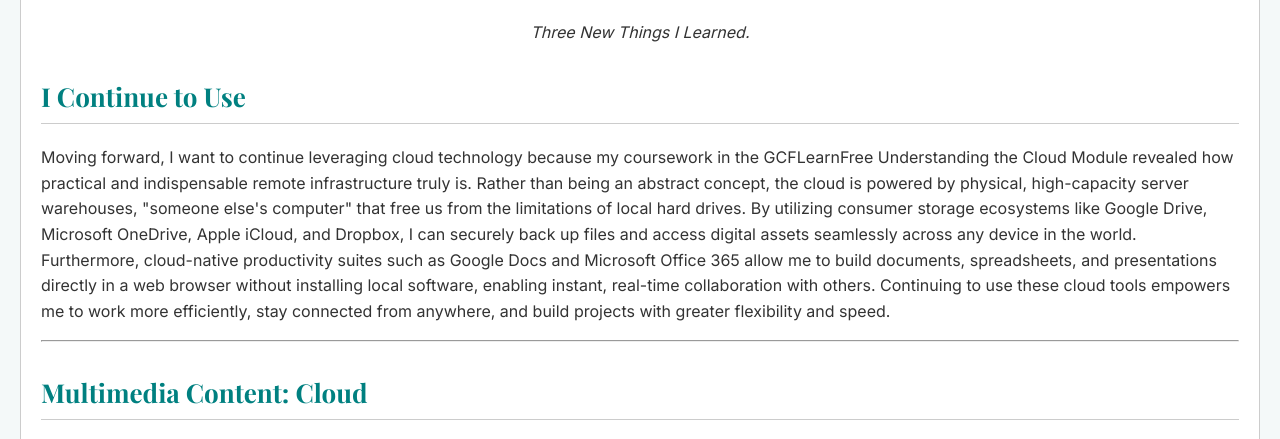
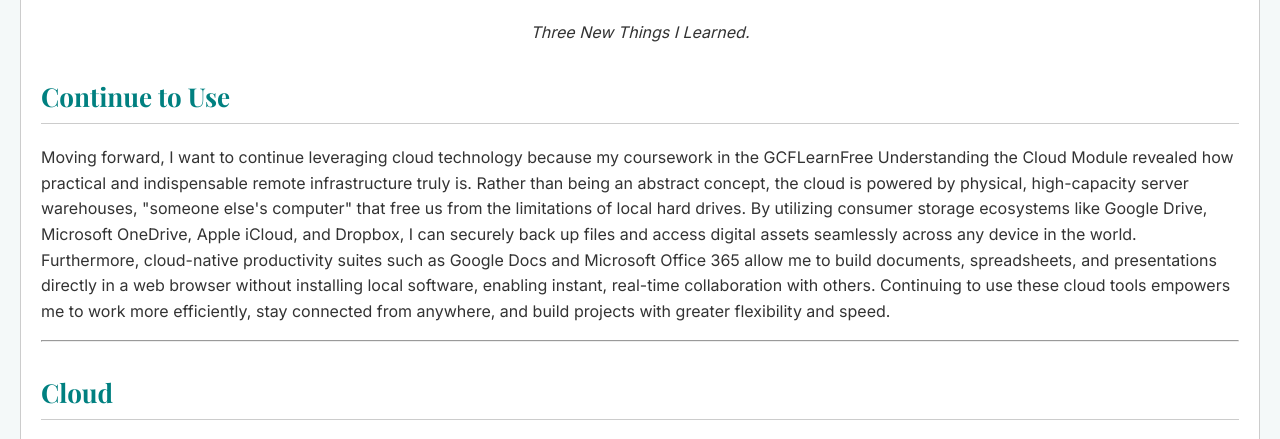
Before and after one commit to AyeshaTaufique/Ayesha, a plain HTML site: page index.html in a window 1280 px wide. Shown: the part 3386-3825 px from the top of the page. Drawn offline with nearby package versions, Linux system fonts and the light colour scheme.

Commit message:
Fix HTML formatting and restore original content

```diff
--- a/index.html
+++ b/index.html
@@ -111,13 +111,13 @@
             <p><i>Three New Things I Learned.</i></p>
         </div>
 
-        <h2>I Continue to Use </h2>
+        <h2>Continue to Use </h2>
             <p>
                 Moving forward, I want to continue leveraging cloud technology because my coursework in the GCFLearnFree Understanding the Cloud Module revealed how practical and indispensable remote infrastructure truly is. Rather than being an abstract concept, the cloud is powered by physical, high-capacity server warehouses, "someone else's computer" that free us from the limitations of local hard drives. By utilizing consumer storage ecosystems like Google Drive, Microsoft OneDrive, Apple iCloud, and Dropbox, I can securely back up files and access digital assets seamlessly across any device in the world. Furthermore, cloud-native productivity suites such as Google Docs and Microsoft Office 365 allow me to build documents, spreadsheets, and presentations directly in a web browser without installing local software, enabling instant, real-time collaboration with others. Continuing to use these cloud tools empowers me to work more efficiently, stay connected from anywhere, and build projects with greater flexibility and speed.
             </p>
       <hr>
 
-            <h2>Multimedia Content: Cloud</h2>
+            <h2>Cloud</h2>
 
             <!-- Multimedia / Frame (Requirement) -->
             <div style="text-align: center;">
@@ -175,7 +175,7 @@
     <!-- Footer -->
     <footer>
         <p>Created by Earlie Marsh for the Final Practical Assessment.</p>
-        <p><a href="https://sites.google.com/view/earliemarsh-module1-3portfolio" target="_blank">View my original Google Sites Portfolio</a></p>
+        <p><a href="https://sites.google.com/view/earliemarsh-module1-3portfolio" target="_blank">View my Module 1-3 Portfolio</a></p>
     </footer>
 
 </body>
```
